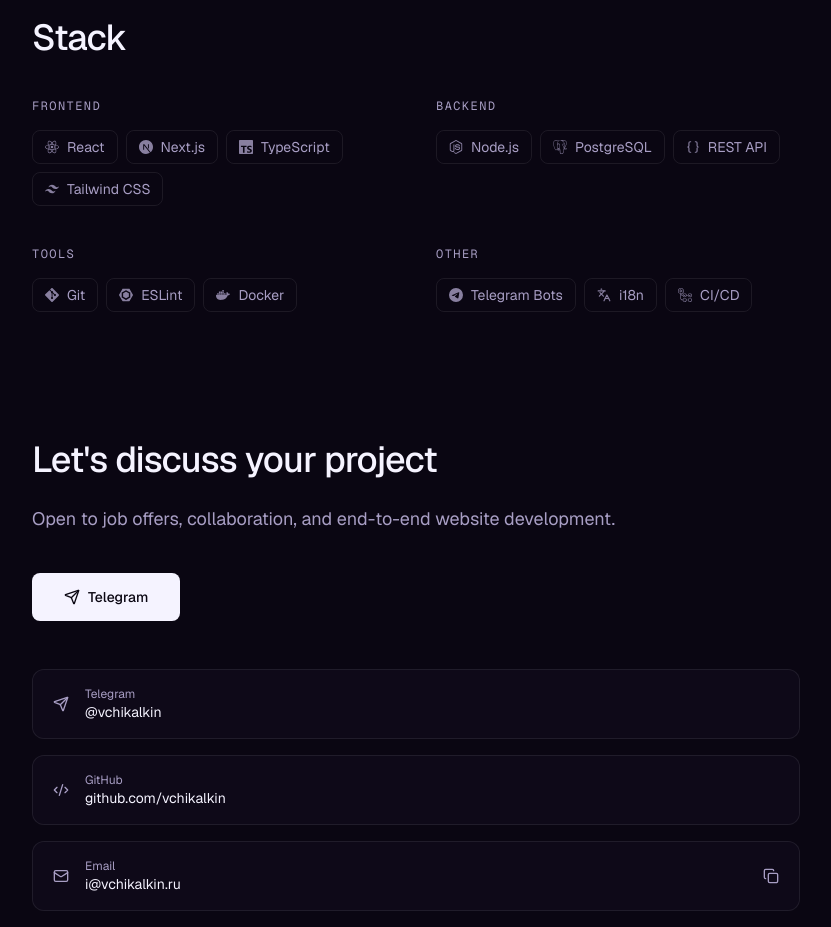
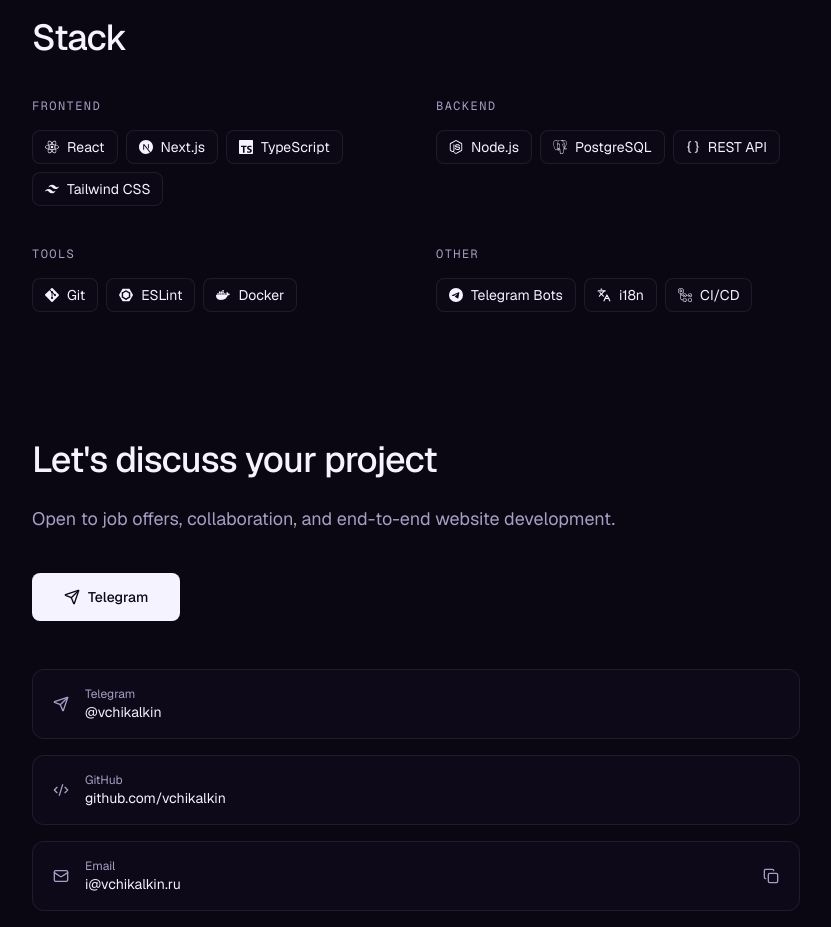
Before and after one commit to vchikalkin/portfolio2, a Next.js app: page /en in a window 1280 px wide. Shown: the part 3660-4587 px from the top of the page, without its empty margins (240-1071 px from the left). Built offline with nearby package versions, Linux system fonts and the light colour scheme.

Commit message:
Update SkillsContent styles: Changed background color and text color for skill items to enhance visibility and consistency with overall design.

```diff
--- a/components/sections/skills-content.tsx
+++ b/components/sections/skills-content.tsx
@@ -31,8 +31,8 @@
               <ul className="flex flex-wrap gap-2">
                 {category.skills.map((skill) =>
                   { return <li key={skill.id}>
-                    <span className="card-hover inline-flex items-center gap-2 rounded-lg border border-border-subtle px-3 py-1.5 text-sm text-muted-foreground">
-                      <TechIcon className="size-3.5 opacity-80" id={skill.id} />
+                    <span className="card-hover inline-flex items-center gap-2 rounded-lg border border-border-subtle bg-surface/40 px-3 py-1.5 text-sm text-foreground">
+                      <TechIcon className="size-3.5 text-foreground" id={skill.id} />
                       {skill.label}
                     </span>
                   </li> }
```
